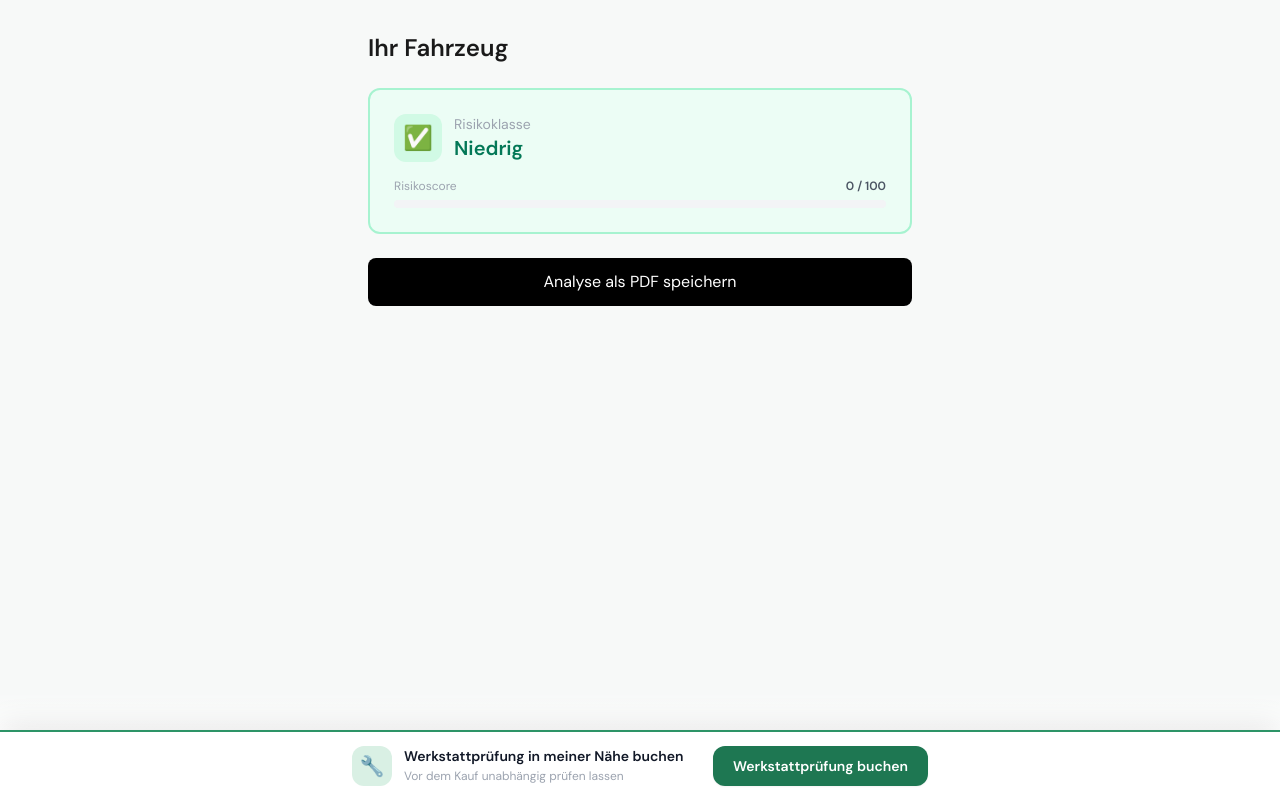
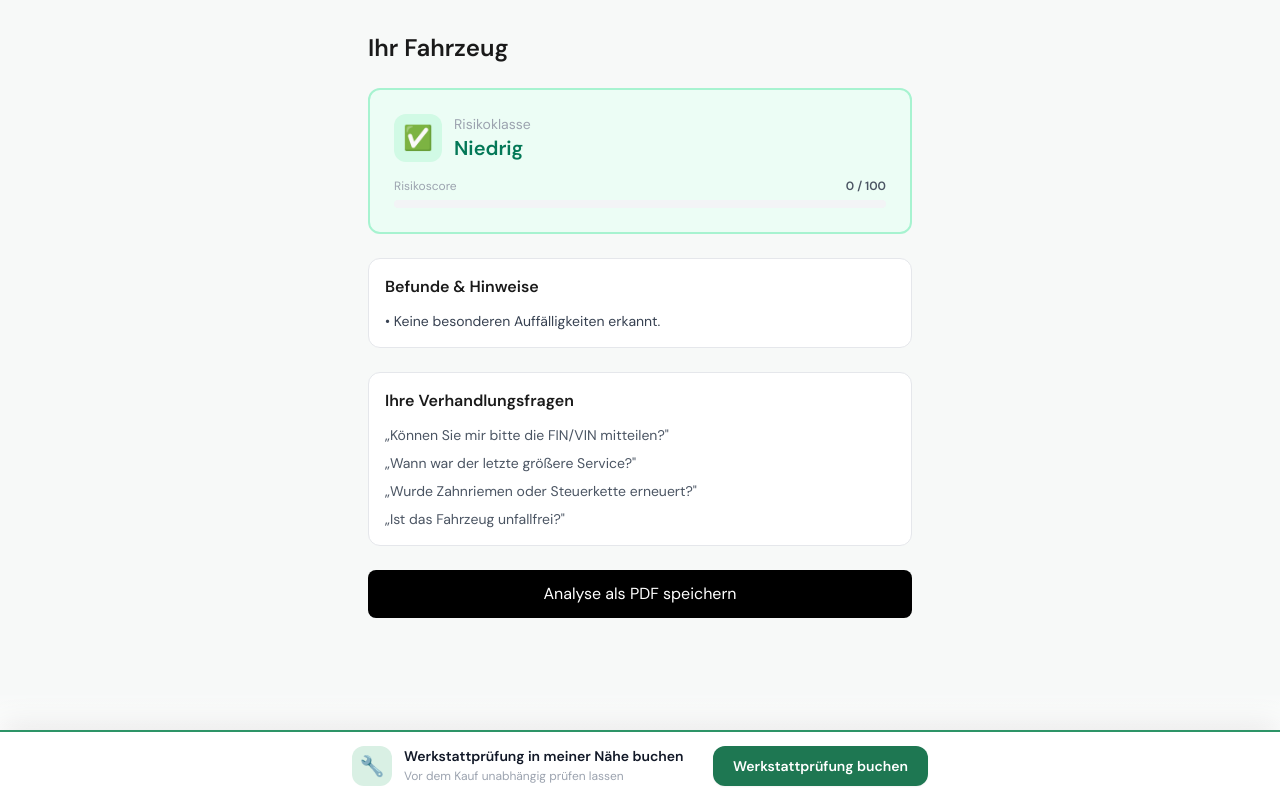
Before and after one commit to kilic-kts-cyber/inseratcheck-mvp, a Next.js app: page /result in a window 1280 px wide. Built offline with nearby package versions, Linux system fonts and the light colour scheme.

Commit message:
Update ResultClient.tsx

```diff
--- a/app/result/ResultClient.tsx
+++ b/app/result/ResultClient.tsx
@@ -1,7 +1,7 @@
 'use client';
 
 import { useSearchParams } from 'next/navigation';
-import { useMemo, useState, useEffect } from 'react';
+import { useMemo, useState } from 'react';
 import { calculateRisk, type FormData, type RiskLevel } from '@/lib/riskLogic';
 import { generatePDF } from '@/lib/pdf';
 import WorkshopCTA from '@/components/WorkshopCTA';
@@ -44,6 +44,9 @@ export default function ResultClient() {
 
   const data = useMemo<FormData>(() => ({
     advertLink: params.get('advertLink') ?? '',
+    advertText: typeof window !== 'undefined'
+      ? localStorage.getItem("advertText") || ""
+      : "",
     brand: params.get('brand') ?? '',
     model: params.get('model') ?? '',
     year: params.get('year') ?? '',
@@ -62,47 +65,7 @@ export default function ResultClient() {
 
   const baseResult = useMemo(() => calculateRisk(data), [data]);
 
-  const [aiBoost, setAiBoost] = useState(0);
-
-  useEffect(() => {
-    const text = localStorage.getItem("advertText") || "";
-    if (!text || text.length < 20) return;
-
-    async function runAI() {
-      try {
-        const res = await fetch('/api/ai/analyze', {
-          method: 'POST',
-          headers: { 'Content-Type': 'application/json' },
-          body: JSON.stringify({ text })
-        });
-
-        if (!res.ok) return;
-
-        const result = await res.json();
-        let boost = result?.riskBoost || 0;
-
-        const lower = text.toLowerCase();
-
-        if (
-          lower.includes("springt nicht an") ||
-          lower.includes("ausgegangen") ||
-          lower.includes("motorschaden") ||
-          lower.includes("motor defekt")
-        ) {
-          boost = Math.max(boost, 40);
-        }
-
-        setAiBoost(boost);
-
-      } catch (e) {
-        console.error(e);
-      }
-    }
-
-    runAI();
-  }, []);
-
-  const finalScore = Math.min(100, baseResult.score + aiBoost);
+  const finalScore = baseResult.score;
 
   const finalLevel: RiskLevel =
     finalScore < 25 ? 'Niedrig' :
@@ -148,6 +111,26 @@ export default function ResultClient() {
           <ScoreBar score={finalScore} />
         </div>
 
+        {/* Hinweise */}
+        <section className="bg-white rounded-xl border p-4">
+          <h2 className="font-semibold mb-3">Befunde & Hinweise</h2>
+          <ul className="space-y-2 text-sm text-gray-700">
+            {baseResult.hints.map((hint, i) => (
+              <li key={i}>• {hint}</li>
+            ))}
+          </ul>
+        </section>
+
+        {/* Fragen */}
+        <section className="bg-white rounded-xl border p-4">
+          <h2 className="font-semibold mb-3">Ihre Verhandlungsfragen</h2>
+          <ul className="space-y-2 text-sm text-gray-600">
+            {baseResult.questions.map((q, i) => (
+              <li key={i}>„{q}"</li>
+            ))}
+          </ul>
+        </section>
+
         <button
           onClick={handlePdf}
           disabled={pdfLoading}
```
